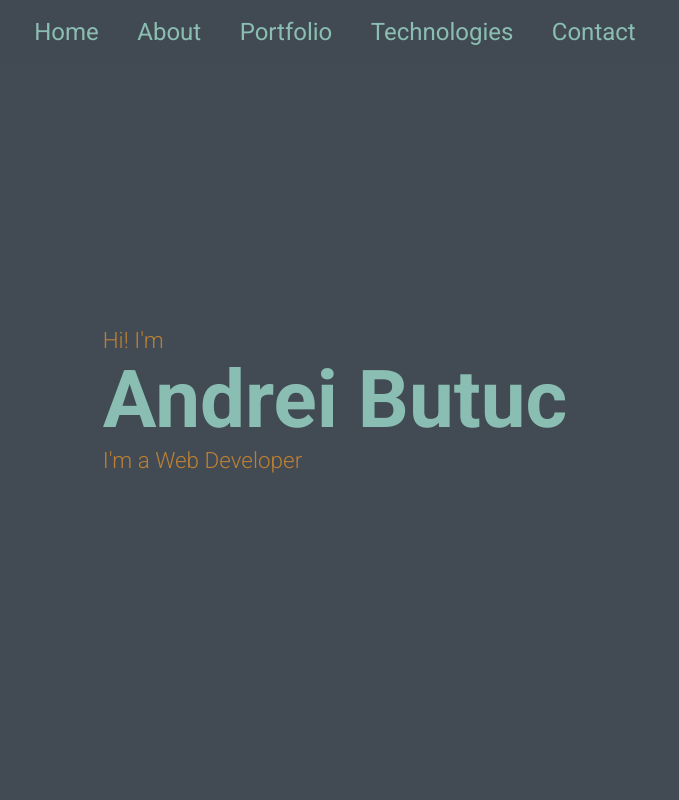
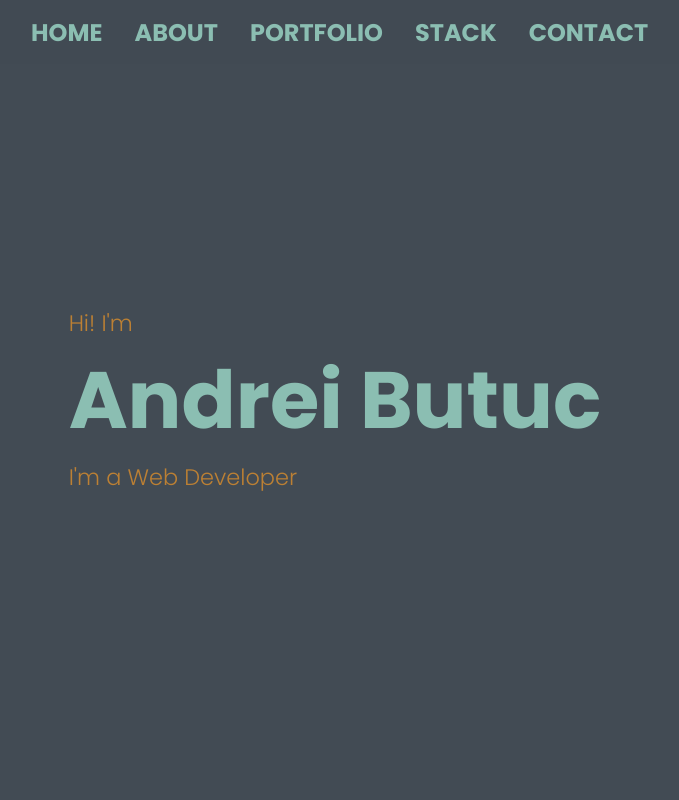
Before and after one commit to andreibtc84/portfolio_site, a website: page index.html in a window 1280 px wide. Shown: the top 800 px of the page, without its empty margins (305-984 px from the left). Drawn offline with Linux system fonts and the light colour scheme.

```diff
--- a/index.html
+++ b/index.html
@@ -8,10 +8,9 @@
         content="Web Developer, Portfolio, Website Build, Web Application Build, Andrei Butuc, Web studio, Web Agency, developer for hire">
     <meta name="author" content="Andrei Butuc" />
      <!-- Fonts -->
-    <link rel="preconnect" href="https://fonts.googleapis.com">
-    <link rel="preconnect" href="https://fonts.gstatic.com" crossorigin>
-    <link href="https://fonts.googleapis.com/css2?family=Roboto:wght@300;400;700&display=swap" rel="stylesheet">
-    <!-- Normalize CSS -->
+     <link rel="preconnect" href="https://fonts.googleapis.com">
+     <link rel="preconnect" href="https://fonts.gstatic.com" crossorigin>
+     <link href="https://fonts.googleapis.com/css2?family=Poppins:wght@100;300;400;700&display=swap" rel="stylesheet"><!-- Normalize CSS -->
     <!-- <link rel="stylesheet" href="/styles/public/normalize.css"> -->
     <!-- Custom CSS -->
     <link rel="stylesheet" href="styles/public/style.css">
@@ -32,7 +31,7 @@
                 <li class="nav-item"><a href="#">Home</a></li>
                 <li class="nav-item"><a href="#about-section">About</a></li>
                 <li class="nav-item"><a href="#portfolio-section">Portfolio</a></li>
-                <li class="nav-item"><a href="#technologies-section">Technologies</a></li>
+                <li class="nav-item"><a href="#technologies-section">Stack</a></li>
                 <li class="nav-item"><a href="#contact-section">Contact</a></li>
             </ul>
         </nav>
@@ -137,7 +136,7 @@
             </div>
         </section>
         <section class="technologies-section section" id="technologies-section">
-            <h2 class="section-title">Technologies</h2>
+            <h2 class="section-title">Stack</h2>
             <h3 class="section-subtitle">The tech stack I'm using</h3>
             <div class="technologies-container">
                 <div class="tech-item">
--- a/styles/src/style.scss
+++ b/styles/src/style.scss
@@ -1,5 +1,5 @@
 // Variables
-$font-stack: 'Roboto', sans-serif;
+$font-stack: 'Poppins', sans-serif;
 $bgColor: whitesmoke;
 $secondaryColor: tomato;
 $charcoal: #424b54ff;
@@ -61,6 +61,8 @@
     width: 100vw;
     top:0;
     height: 8vh;
+    text-transform: uppercase;
+    font-weight: bold;
     transition: background-color 1s ease-in-out;
 
     .burger {
@@ -172,6 +174,7 @@
         flex-flow: column wrap;
         align-items: flex-start;
         justify-content: center;
+        padding: 2rem;
         margin:auto;
         @media (max-width: 564px) and (max-width: 300px){
             align-items: center;
@@ -230,6 +233,7 @@
         flex-flow: row wrap;
         align-items: center;
         justify-content: center;
+        padding: 2rem;
         gap:1rem;
         a {
             text-decoration: none;
```
Also changed, not shown: styles/public/style.css, 1 other file.
